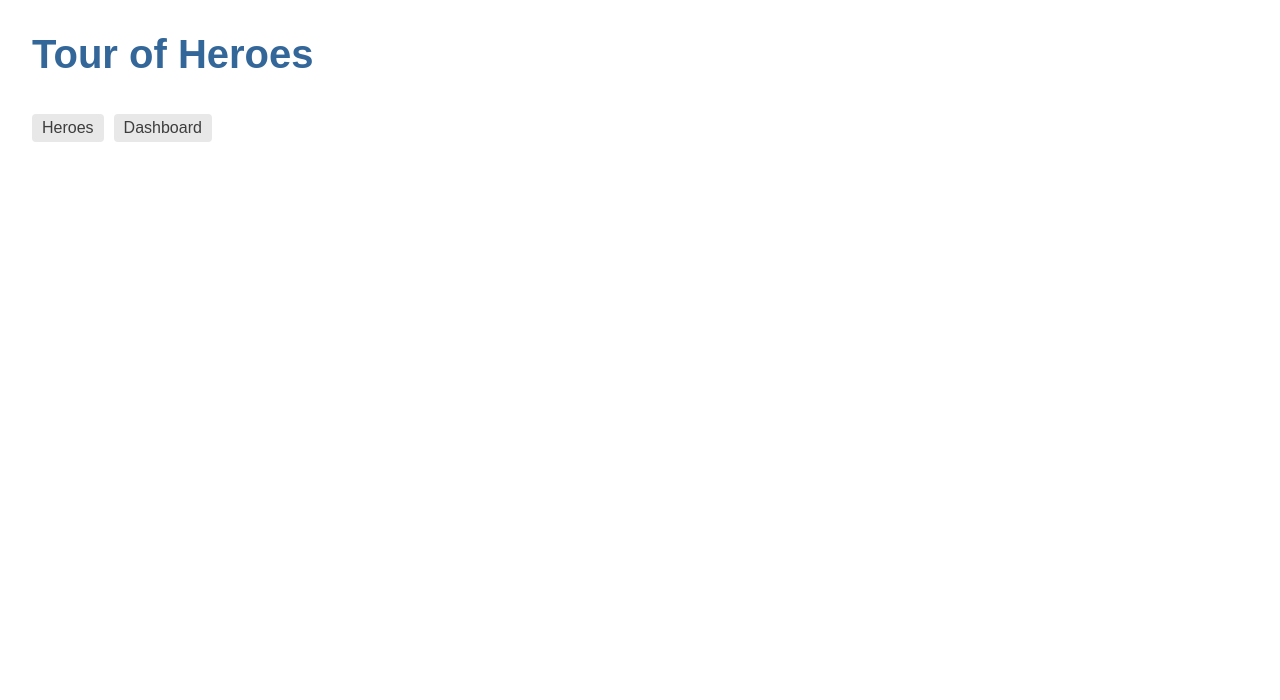
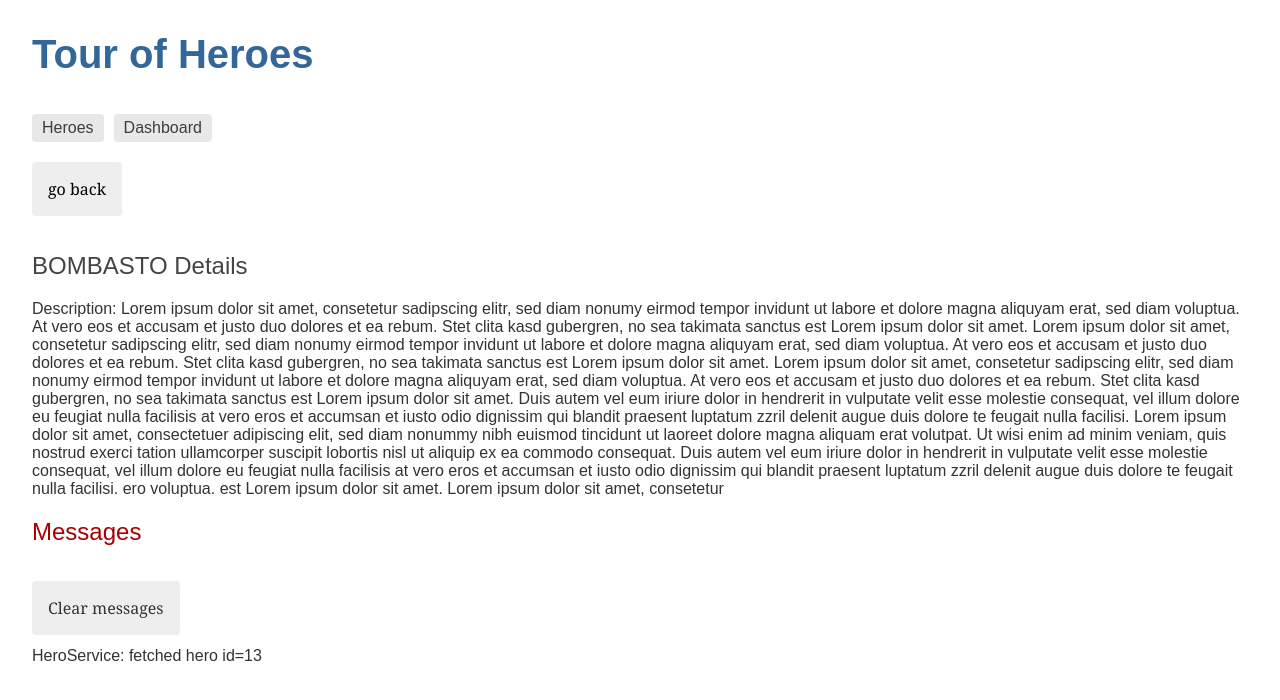
Before and after one commit to Celinesco/angular_secondtutorial, an Angular app: page /detail/13 in a window 1280 px wide. Shown: the top 700 px of the page. Built offline with nearby package versions, Linux system fonts and the light colour scheme.

Commit message:
Hero detail component style and functionality. Added back navigation button

```diff
--- a/src/app/hero-detail/hero-detail.component.css
+++ b/src/app/hero-detail/hero-detail.component.css
@@ -0,0 +1,24 @@
+/* HeroDetailComponent's private CSS styles */
+label {
+    color: #435960;
+    font-weight: bold;
+  }
+  input {
+    font-size: 1em;
+    padding: .5rem;
+  }
+  button {
+    margin-top: 20px;
+    background-color: #eee;
+    padding: 1rem;
+    border-radius: 4px;
+    font-size: 1rem;
+  }
+  button:hover {
+    background-color: #cfd8dc;
+  }
+  button:disabled {
+    background-color: #eee;
+    color: #ccc;
+    cursor: auto;
+  }
--- a/src/app/hero-detail/hero-detail.component.html
+++ b/src/app/hero-detail/hero-detail.component.html
@@ -1,3 +1,4 @@
+<button type="button" (click)="goBack()">go back</button>
 <div *ngIf="hero">
     <h2>{{hero.name | uppercase}} Details</h2>
     <div>Description: {{hero.description}}</div>
--- a/src/app/hero-detail/hero-detail.component.ts
+++ b/src/app/hero-detail/hero-detail.component.ts
@@ -1,5 +1,8 @@
 import { Component, Input } from '@angular/core';
 import { Hero } from '../hero';
+import { ActivatedRoute } from '@angular/router';
+import { Location } from '@angular/common';
+import { HeroService } from '../hero.service';
 
 @Component({
   selector: 'app-hero-detail',
@@ -8,4 +11,20 @@ import { Hero } from '../hero';
 })
 export class HeroDetailComponent {
   @Input() hero?: Hero;
+  ngOnInit(): void {
+    this.getHero();
+  }
+  goBack(): void {
+    this.location.back();
+  }
+
+  getHero(): void {
+    const id = Number(this.route.snapshot.paramMap.get('id'));
+    this.heroService.getHero(id).subscribe((hero) => (this.hero = hero));
+  }
+  constructor(
+    private route: ActivatedRoute,
+    private heroService: HeroService,
+    private location: Location
+  ) {}
 }
--- a/src/app/hero.service.ts
+++ b/src/app/hero.service.ts
@@ -15,4 +15,11 @@ export class HeroService {
     this.messageService.add('HeroService: fetched heroes');
     return heroes;
   }
+  getHero(id: number): Observable<Hero> {
+    // For now, assume that a hero with the specified `id` always exists.
+    // Error handling will be added in the next step of the tutorial.
+    const hero = HEROES.find((h) => h.id === id)!;
+    this.messageService.add(`HeroService: fetched hero id=${id}`);
+    return of(hero);
+  }
 }
```
